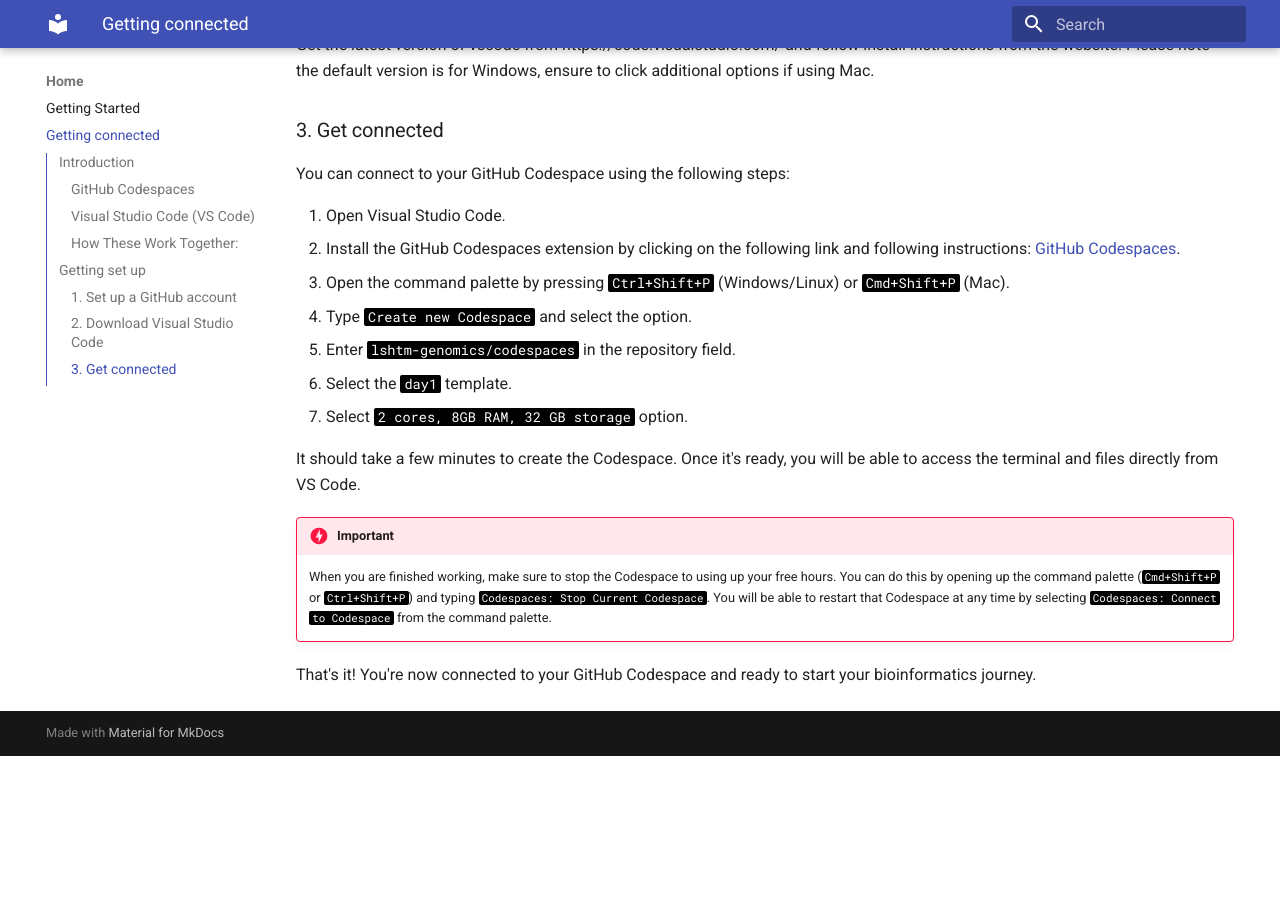
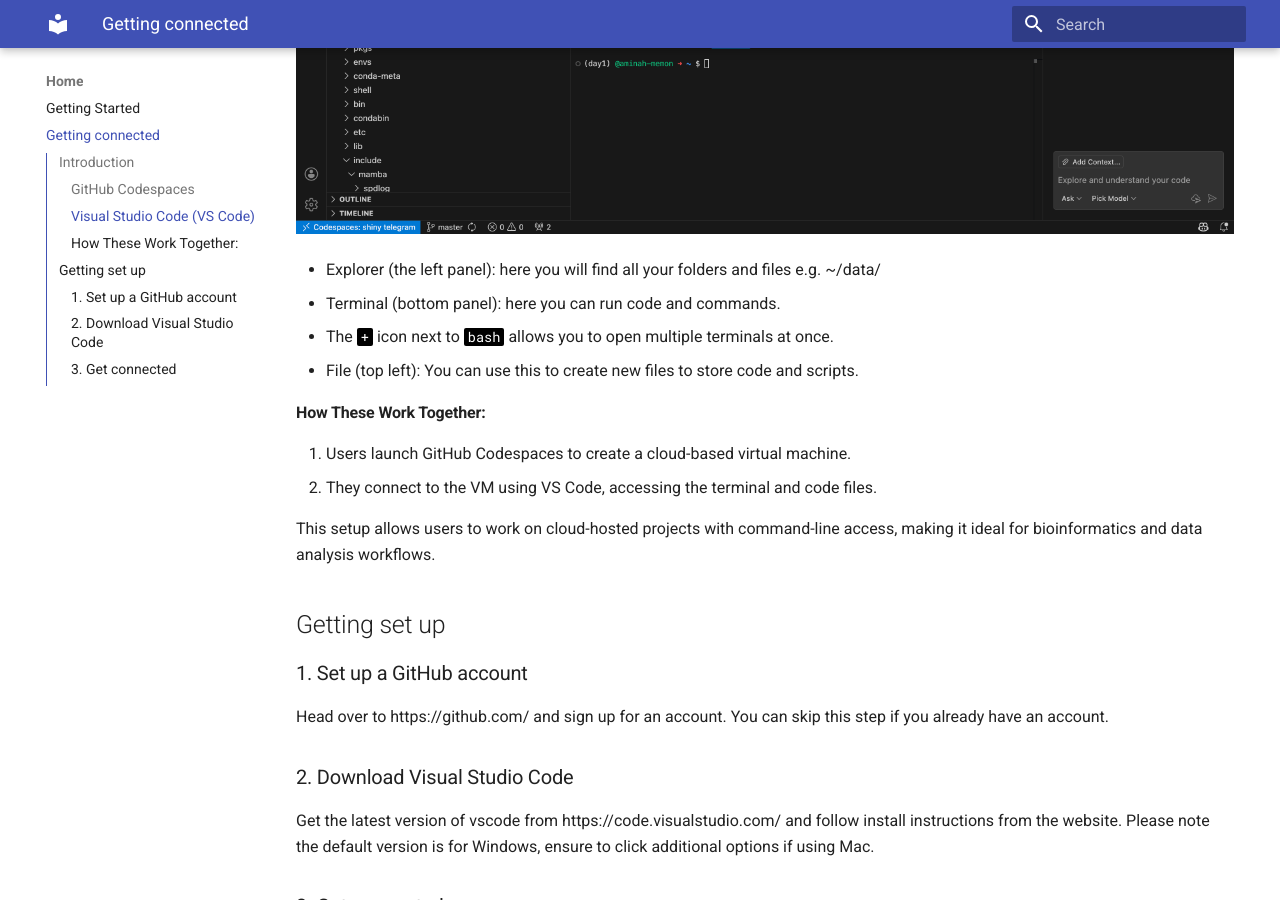
Before and after one commit to lshtm-genomics/omics-course, an MkDocs documentation site: the page built from docs/connecting-github.md, in a window 1280 px wide and 900 px high, scrolled down 986 px. Built offline with MkDocs 1.6.1 and Material for MkDocs 9.7.7, drawn with Linux system fonts in a browser that asks for light colours; before the commit the page ends 1742 px from its top, so only the background shows below that.

Commit message:
vscode intro

```diff
--- a/docs/connecting-github.md
+++ b/docs/connecting-github.md
@@ -12,6 +12,13 @@
 
 VS Code is a lightweight yet powerful code editor that supports multiple programming languages. It also allows users to connect to GitHub Codespaces, allowing users to work on cloud-based VMs as if they were local files.
 Users will launch GitHub Codespaces via VS Code, enabling them to interact with their virtual machine through a familiar coding interface.
+
+![](../img/VScode.png)
+
+- Explorer (the left panel): here you will find all your folders and files e.g. ~/data/
+- Terminal (bottom panel): here you can run code and commands.
+  - The `+` icon next to `bash` allows you to open multiple terminals at once.
+- File (top left): You can use this to create new files to store code and scripts.
 
 #### How These Work Together:
 
```
